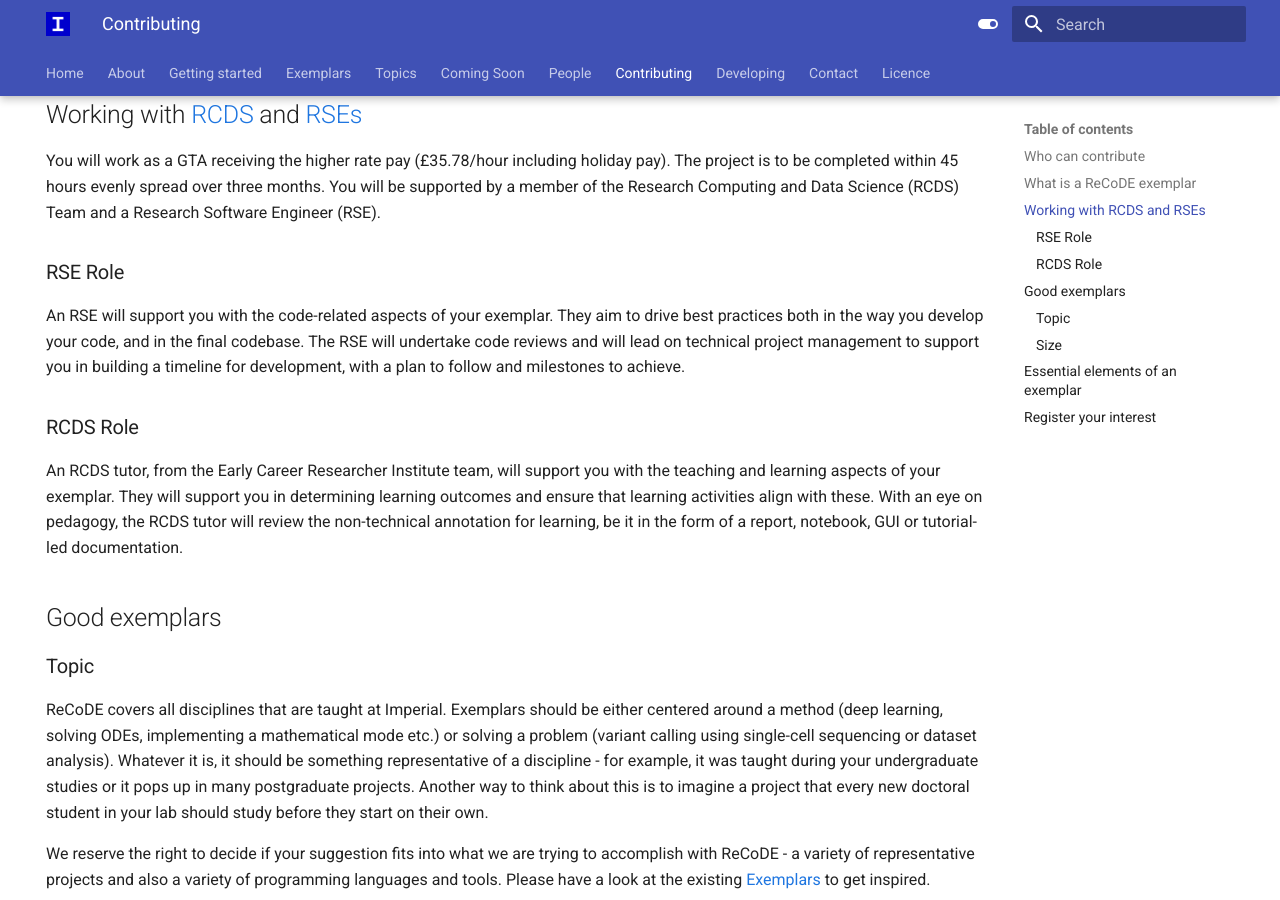
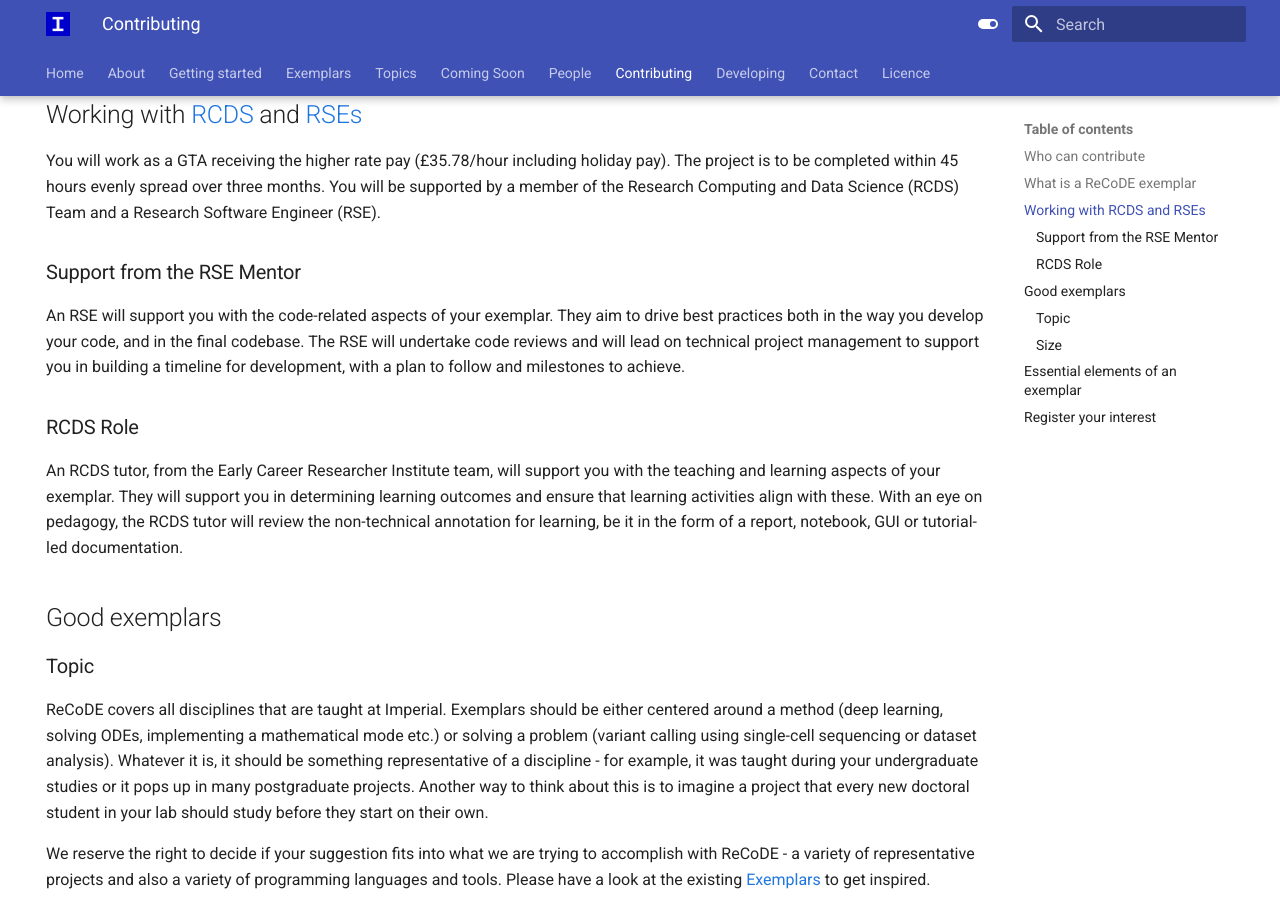
Before and after one commit to ImperialCollegeLondon/ReCoDE-home, an MkDocs documentation site: the page built from docs/contribute.md, in a window 1280 px wide and 900 px high, scrolled down 781 px. Built offline with MkDocs 1.6.1 and Material for MkDocs 9.7.7, drawn with Linux system fonts in a browser that asks for light colours.

Commit message:
Update docs/contribute.md
Co-authored-by: Saranjeet Kaur <kaur.saranjeet3@gmail.com>

```diff
--- a/docs/contribute.md
+++ b/docs/contribute.md
@@ -58,7 +58,7 @@ Think back to when you were a new postgraduate student. You were embarking on yo
 
 You will work as a GTA receiving the higher rate pay (£35.78/hour including holiday pay). The project is to be completed within 45 hours evenly spread over three months. You will be supported by a member of the Research Computing and Data Science (RCDS) Team and a Research Software Engineer (RSE).
 
-### RSE Role
+### Support from the RSE Mentor
 
 An RSE will support you with the code-related aspects of your exemplar. They aim to drive best practices both in the way you develop your code, and in the final codebase. The RSE will undertake code reviews and will lead on technical project management to support you in building a timeline for development, with a plan to follow and milestones to achieve.
 
```
